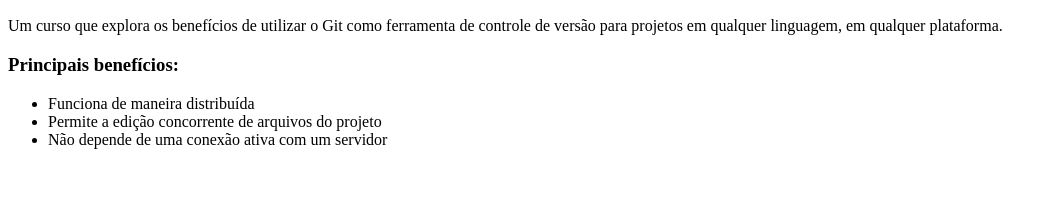
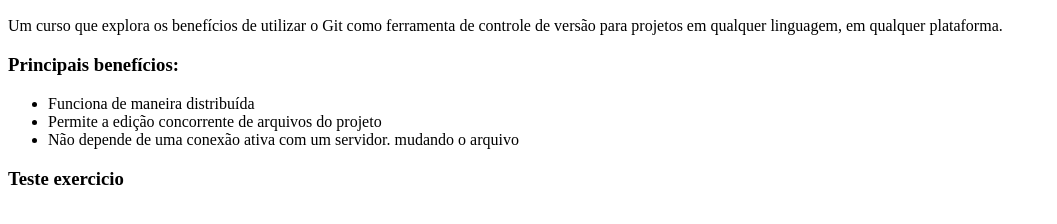
Before and after one commit to mauriciomedeiros/curso-git, a plain HTML site: page index.html in a window 1280 px wide. Shown: the part 96-320 px from the top of the page, without its empty margins (0-1057 px from the left). Drawn offline with Linux system fonts and the light colour scheme.

Commit message:
Alteração do exercicio

```diff
--- a/index.html
+++ b/index.html
@@ -11,7 +11,9 @@
         <ul>
             <li>Funciona de maneira distribuída</li>
             <li>Permite a edição concorrente de arquivos do projeto</li>
-            <li>Não depende de uma conexão ativa com um servidor</li>
+            <li>Não depende de uma conexão ativa com um servidor. mudando o arquivo</li>
         </ul>
+
+        <h3>Teste exercicio</h3>
     </body>
 </html>
```
